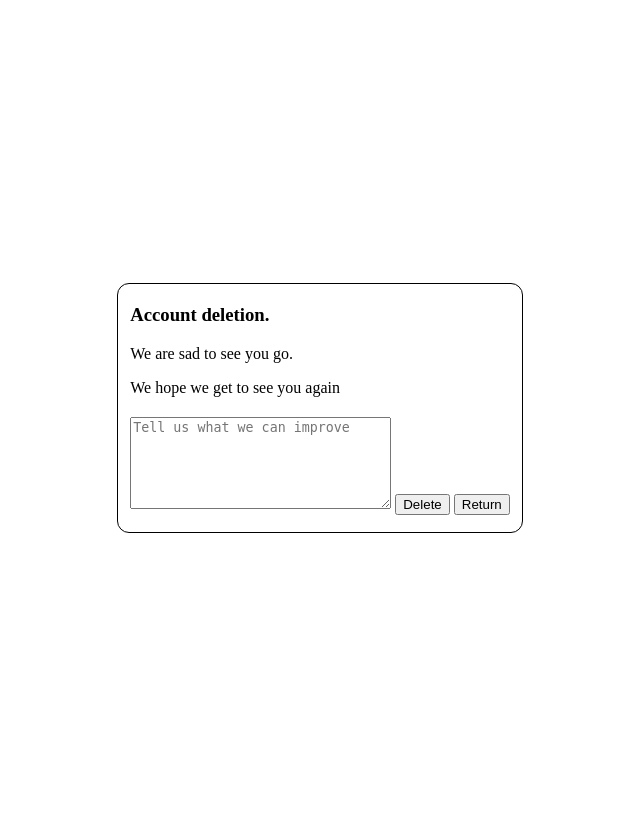
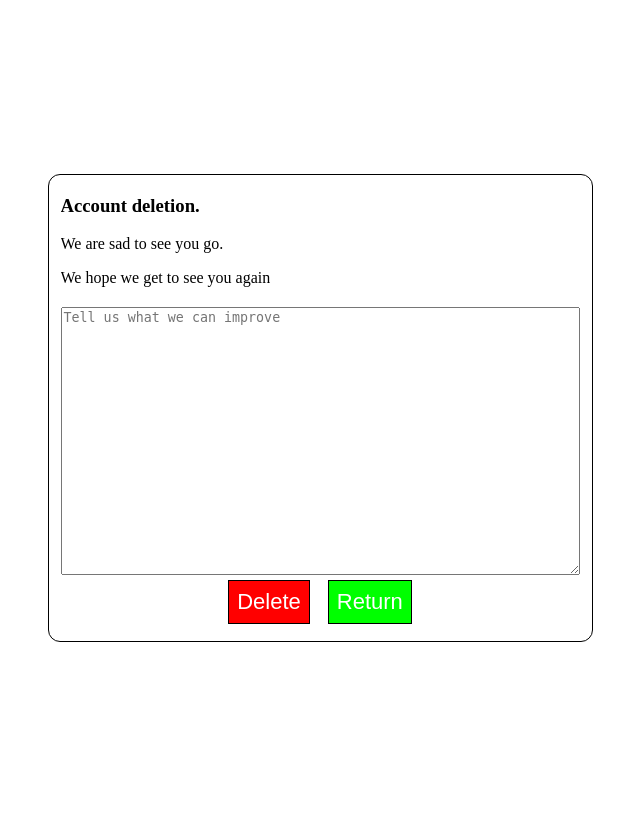
Before and after one commit to nolwoldn/Lender-Web, a Django app: template Lend/templates/deleteAccountPage.html in a window 1280 px wide. Shown: the whole page, without its empty margins (328-968 px from the left). Run offline with Django 4.2, Linux system fonts and the light colour scheme; the template is opened without the code that fills it, so the values that code supplies are empty.

Commit message:
attempting to fix deleting form return

```diff
--- a/Lend/static/css/deleteAccount.css
+++ b/Lend/static/css/deleteAccount.css
@@ -21,3 +21,28 @@ body {
   border: 1px solid black;
   gap: 4px;
 }
+
+.deleiton-form {
+    display: flex;
+    flex-flow: column nowrap;
+    justify-content: center;
+    gap: 5px
+    ;
+}
+.selection-sec {
+    display: flex;
+    width: 100%;
+    justify-content: center;
+    gap: 18px;
+}
+.choice-options {
+    border: 1px solid black;
+    padding: 8px;
+    color: white;
+    background-color: rgb(0, 255, 0);
+    font-size: 22px;
+
+}
+.delete {
+    background-color: red;
+}
--- a/Lend/templates/deleteAccountPage.html
+++ b/Lend/templates/deleteAccountPage.html
@@ -15,16 +15,19 @@
         <p class="deletion-text">We hope we get to see you again</p>
       </section>
 
-      <form method="post">
+      <form method="post" class="deleiton-form">
+        {% csrf_token %}
         <textarea
           class="final-report"
           name="fin-repo"
           placeholder="Tell us what we can improve"
-          maxlength="210"
-          style="height: 92px; width: 261px"
+          maxlength="1200"
+          style="height: 268px; width: 519px"
         ></textarea>
-        <button type="submit" class="choice-options">Delete</button>
-        <a href="profile/"><button class="choice-options">Return</button></a>
+        <section class="selection-sec">
+          <button type="submit" class="choice-options delete">Delete</button>
+          <a href="../../profile/"><button class="choice-options">Return</button></a>
+        </section>
       </form>
     </main>
   </body>
--- a/Lend/views.py
+++ b/Lend/views.py
@@ -536,6 +536,7 @@ def borrow(request):
 
     return JsonResponse({"what": what_happened})
 
+
 def account_deletion(request):
     if not request.session.get("usr_session"):
         return redirect("home")
@@ -555,7 +556,7 @@ def account_deletion(request):
     usr_id = usr_acc.id
     usr_itms = Item.objects.filter(id__in=usr_acc.Lended_items_id)
     usr_borrow_req = Borrow_request.objects.filter(Borrowing_user_id=usr_id)
-    usr_final_repo = request.POST.get("fin-repo").strip()
+    usr_final_repo = request.POST.get("fin-repo")[0:1200].strip()
     usr_error_repos = Error_reporting.objects.filter(reporting_usr=usr_id)
 
     if usr_itms.exists:
```
